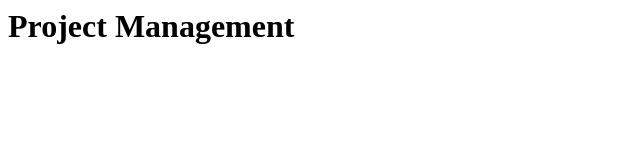
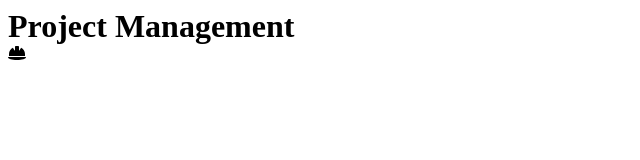
Before and after one commit to IDrumsey/Building-Management-Cost-Estimation-Client, an Angular app: page / in a window 1280 px wide. Shown: the top 160 px of the page, without its empty margins (0-640 px from the left). Built offline with nearby package versions, Linux system fonts and the light colour scheme.

Commit message:
Added helmet icon.

```diff
--- a/src/app/app.component.html
+++ b/src/app/app.component.html
@@ -1,5 +1,6 @@
 <div id="wrapper">
   <div id="header">
     <h1 id="title">Project Management</h1>
+    <fa-icon id="page-icon" [icon]="helmetIcon"></fa-icon>
   </div>
 </div>
--- a/src/app/app.component.ts
+++ b/src/app/app.component.ts
@@ -1,4 +1,5 @@
 import { Component } from '@angular/core';
+import { faHelmetSafety } from '@fortawesome/free-solid-svg-icons';
 import { Database } from './core/data/database';
 
 @Component({
@@ -14,4 +15,8 @@ export class AppComponent {
   constructor(){
     console.log(this.database)
   }
+
+  // ----------------------------------- STYLES -----------------------------------
+
+  helmetIcon = faHelmetSafety
 }
```
